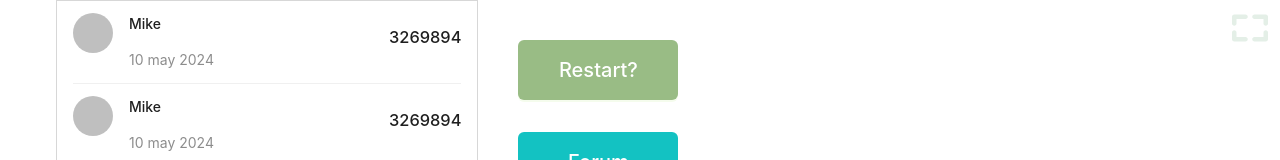
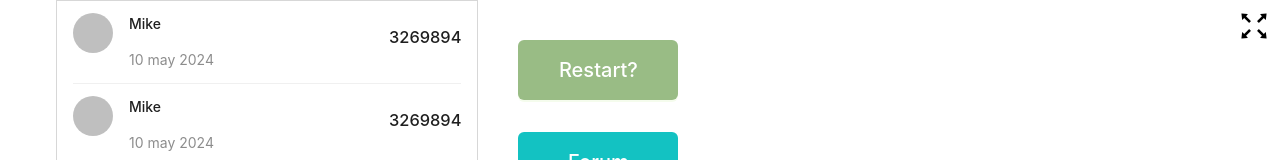
Before and after one commit to Sh1nbatsu/cuddly-invention, a React (Vite) app in the folder packages/client/: page /game/leaderboard in a window 1280 px wide. Shown: the top 160 px of the page. Built offline with nearby package versions, Linux system fonts and the light colour scheme.

Commit message:
fix: review

```diff
--- a/packages/client/package.json
+++ b/packages/client/package.json
@@ -11,6 +11,7 @@
     "test": "jest ./ --passWithNoTests"
   },
   "dependencies": {
+    "@ant-design/icons": "5.x",
     "@hookform/resolvers": "^5.0.1",
     "@reduxjs/toolkit": "^2.7.0",
     "antd": "^5.24.8",
--- a/packages/client/src/components/FullscreenToggler/FullscreenToggler.tsx
+++ b/packages/client/src/components/FullscreenToggler/FullscreenToggler.tsx
@@ -1,26 +1,12 @@
-import { useState } from 'react'
-
-import { FullscreenButton, FullscreenButtonImg } from './styled'
+import { useFullscreen } from '@/hooks/useFullscreen'
+import { FullscreenButton, FullscreenClose, FullscreenOpen } from './styled'
 
 export const FullscreenToggler = () => {
-  const [isFullscreen, setIsFullscreen] = useState(false)
-
-  const toggleFullscreen = () => {
-    if (document.fullscreenElement) {
-      document.exitFullscreen()
-      setIsFullscreen(false)
-    } else if (document.documentElement.requestFullscreen) {
-      document.documentElement.requestFullscreen()
-      setIsFullscreen(true)
-    }
-  }
+  const { isFullscreen, toggleFullscreen } = useFullscreen()
 
   return (
     <FullscreenButton title="Toggle fullscreen" onClick={toggleFullscreen}>
-      <FullscreenButtonImg
-        src={isFullscreen ? '/fullscreen_close.svg' : '/fullscreen_open.svg'}
-        alt="toggle_fullscreen"
-      />
+      {isFullscreen ? <FullscreenClose /> : <FullscreenOpen />}
     </FullscreenButton>
   )
 }
--- a/packages/client/src/components/FullscreenToggler/styled.ts
+++ b/packages/client/src/components/FullscreenToggler/styled.ts
@@ -1,4 +1,5 @@
 import styled from 'styled-components'
+import { FullscreenOutlined, FullscreenExitOutlined } from '@ant-design/icons'
 
 export const FullscreenButton = styled.button`
   position: absolute;
@@ -11,7 +12,14 @@ export const FullscreenButton = styled.button`
   cursor: pointer;
 `
 
-export const FullscreenButtonImg = styled.img`
-  width: 40px;
-  height: 36px;
+export const FullscreenOpen = styled(FullscreenOutlined)`
+  height: 32px;
+  width: 32px;
+  font-size: 32px;
 `
+
+export const FullscreenClose = styled(FullscreenExitOutlined)`
+  height: 32px;
+  width: 32px;
+  font-size: 32px;
+`
--- /dev/null
+++ b/packages/client/src/hooks/useFullscreen.ts
@@ -0,0 +1,17 @@
+import { useState } from 'react'
+
+export const useFullscreen = () => {
+  const [isFullscreen, setIsFullscreen] = useState(false)
+
+  const toggleFullscreen = () => {
+    if (document.fullscreenElement) {
+      document.exitFullscreen()
+      setIsFullscreen(false)
+    } else if (document.documentElement.requestFullscreen) {
+      document.documentElement.requestFullscreen()
+      setIsFullscreen(true)
+    }
+  }
+
+  return { isFullscreen, toggleFullscreen }
+}
```
Also changed, not shown: 1 other file (tests, documents, lock files or other folders).
